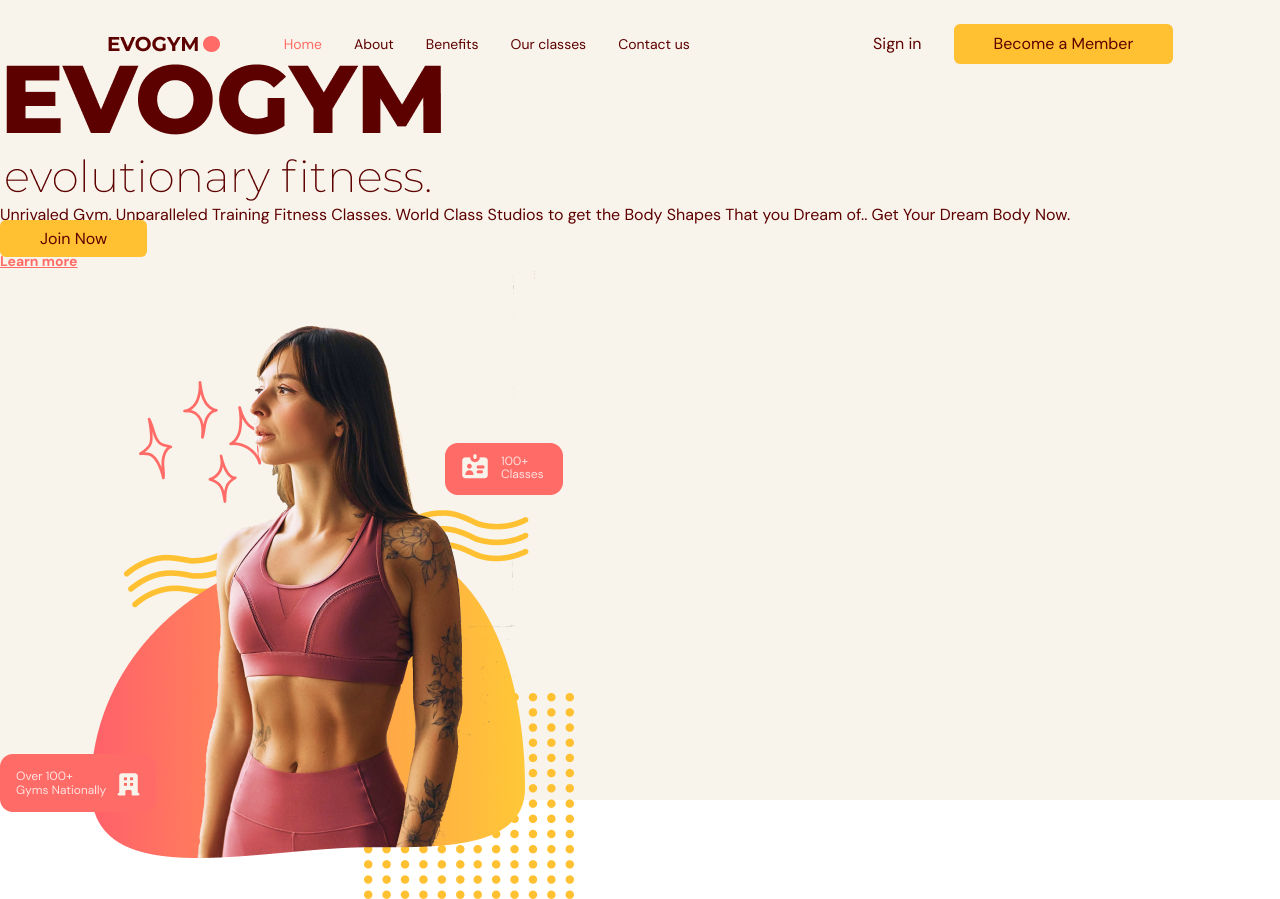
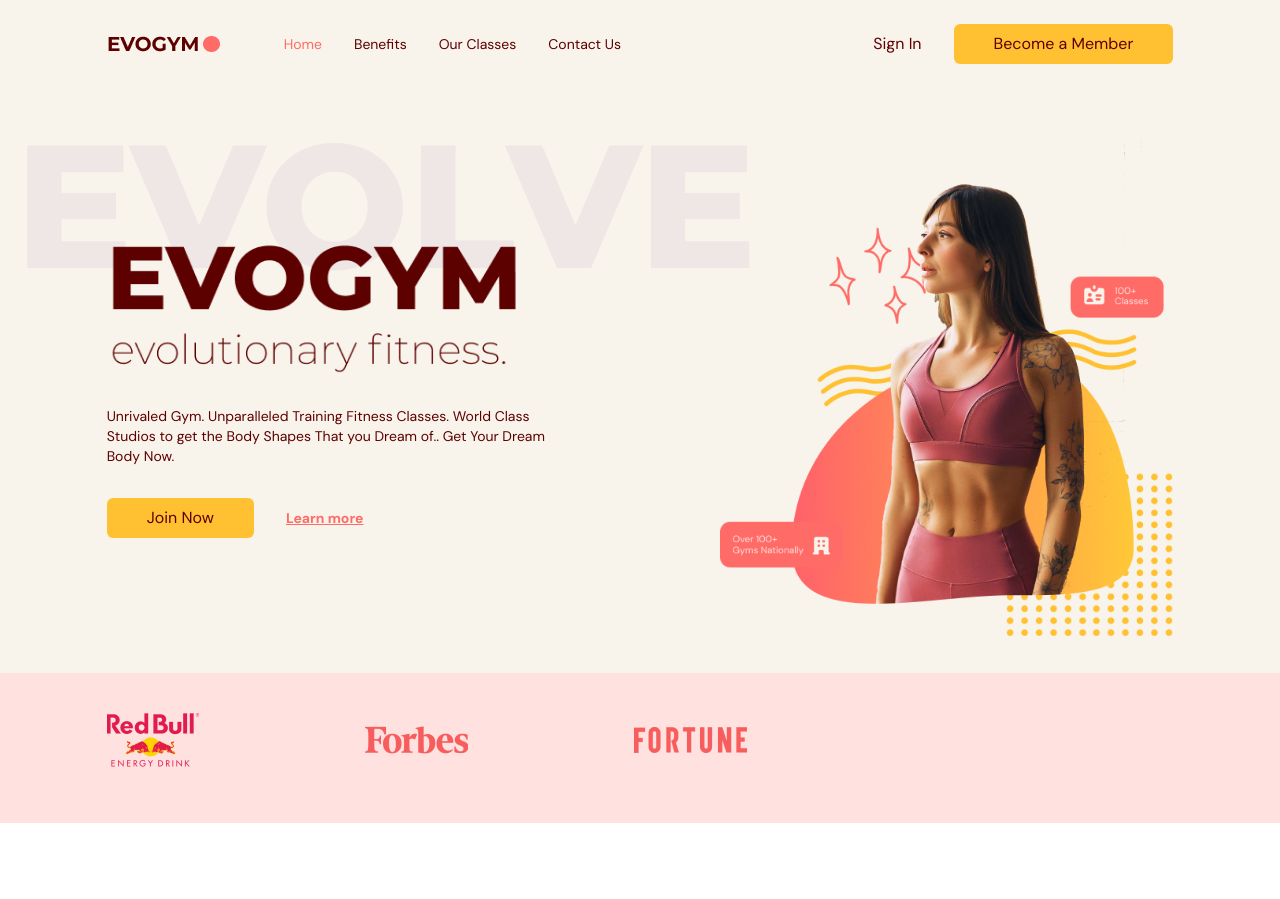
Before and after one commit to Cyberpunk2027/Fitness-app, a React (Vite) app in the folder Finetness/: page / in a window 1280 px wide. After the commit the page ends 823 px from the top, so only its background shows below. Built offline with nearby package versions, Linux system fonts and the light colour scheme.

Commit message:
styling of home page

```diff
--- a/Finetness/src/components/Home/Home.tsx
+++ b/Finetness/src/components/Home/Home.tsx
@@ -13,29 +13,33 @@
 }
 
 const Home = ({setSelectedPage}: Props) => {
-    const isAboveMediumScreens = useMediaQuery("min-width:1060px")
+    const isAboveMediumScreens = useMediaQuery("(min-width:1060px)")
 
     return (
     <section id="home" className="gap-16 bg-gray-20 py-10 md:h-full md:pb-0">
         {/* IMAGE AND MAIN HEADER */}
-        <div>
+        <div className="md:flex mx-auto w-5/6 items-center justify-center md:h-5/6">
             {/* MAIN HEADER */}
-            <div>
+            <div className="z-10 mt-32 md:basis-3/5">
                 {/* HEADINGS */}
-                <div>
-                    <div>
-                        <div>
+                <div className="md:-mt-20">
+                    <div className="relative">
+                        <div className="before:absolute
+                        before:-top-20
+                        before:-left-20
+                        before:z-[-1]
+                        before:content-evolvetext">
                             <img alt="home-page-text" src={HomePageText}/>
                         </div>
                     </div>
-                    <p>
+                    <p className="mt-8 text-sm">
                     Unrivaled Gym. Unparalleled Training Fitness Classes. World Class
                     Studios to get the Body Shapes That you Dream of.. Get Your Dream
                     Body Now.
                     </p>
                 </div>
                 {/* ACTIONS */}
-                <div>
+                <div className="mt-8 flex items-center gap-8">
                     <ActionButton setSelectedPage={setSelectedPage}>
                         Join Now
                     </ActionButton>
@@ -50,16 +54,18 @@
             </div>
 
             {/* IMAGE */}
-            <div>
+            <div className="flex basis-3/5 justify-center md:z-10
+                md:ml-40 md:mt-16 md:justify-items-end
+            ">
                 <img alt="home-pageGraphic" src={HomePageGraphic}/>
             </div>
         </div>
 
         {/* SPONSORS */}
         {isAboveMediumScreens && (
-            <div>
-                <div>
-                    <div>
+            <div className="h-[150px] w-full bg-primary-100 py-10">
+                <div className="mx-auto w-5/6">
+                    <div className="flex w-3/5 items-center justify-between gap-8">
                         <img alt="redbull-sponsor" src={SponsorRedBull}/>
                         <img alt="forbes-sponsor" src={SponsorForbes}/>
                         <img alt="fortune-sponsor" src={SponsorFortune}/>
--- a/Finetness/src/components/navbar/Navbar.tsx
+++ b/Finetness/src/components/navbar/Navbar.tsx
@@ -7,37 +7,33 @@
 import ActionButton from "@/shared/ActionButton"
 
 type Props = {
-    isTopOfPage: boolean,
-    selectedPage: SelectedPage,
-    setSelectedPage: (value: SelectedPage) => void
-}
+  isTopOfPage: boolean;
+  selectedPage: SelectedPage;
+  setSelectedPage: (value: SelectedPage) => void;
+};
 
-const Navbar = ({isTopOfPage, selectedPage, setSelectedPage}: Props) => {
-    const flexBetween = "flex items-center justify-between"
-    const isAboveMediumScreens = useMediaQuery("(min-width: 1060px")
-    const [isMenuToggled, setIsMenuToggled] = useState<boolean>(false)
-    const navbarBackground = isTopOfPage ? "" : "bg-primary-100 drop-shadow"
+const Navbar = ({ isTopOfPage, selectedPage, setSelectedPage }: Props) => {
+  const flexBetween = "flex items-center justify-between";
+  const [isMenuToggled, setIsMenuToggled] = useState<boolean>(false);
+  const isAboveMediumScreens = useMediaQuery("(min-width: 1060px)");
+  const navbarBackground = isTopOfPage ? "" : "bg-primary-100 drop-shadow";
+
   return (
     <nav>
       <div
-            className = {
-                `${navbarBackground} ${flexBetween} fixed top-0 z-30 w-full py-6`
-            }>
+        className={`${navbarBackground} ${flexBetween} fixed top-0 z-30 w-full py-6`}
+      >
         <div className={`${flexBetween} mx-auto w-5/6`}>
           <div className={`${flexBetween} w-full gap-16`}>
             {/* LEFT SIDE */}
-                    <img alt="logo" src={Logo}></img>
+            <img alt="logo" src={Logo} />
 
             {/* RIGHT SIDE */}
-                    {isAboveMediumScreens ? <div className={`${flexBetween} w-full`}>
+            {isAboveMediumScreens ? (
+              <div className={`${flexBetween} w-full`}>
                 <div className={`${flexBetween} gap-8 text-sm`}>
                   <Link
                     page="Home"
-                                selectedPage={selectedPage}
-                                setSelectedPage={setSelectedPage}
-                                />
-                            <Link
-                                page="About"
                     selectedPage={selectedPage}
                     setSelectedPage={setSelectedPage}
                   />
@@ -47,53 +43,49 @@
                     setSelectedPage={setSelectedPage}
                   />
                   <Link
-                                page="Our classes"
+                    page="Our Classes"
                     selectedPage={selectedPage}
                     setSelectedPage={setSelectedPage}
                   />
-                            <Link page="Contact us"
+                  <Link
+                    page="Contact Us"
                     selectedPage={selectedPage}
                     setSelectedPage={setSelectedPage}
                   />
                 </div>
                 <div className={`${flexBetween} gap-8`}>
-                            <p>Sign in</p>
+                  <p>Sign In</p>
                   <ActionButton setSelectedPage={setSelectedPage}>
                     Become a Member
                   </ActionButton>
                 </div>
-                    </div> : (
-                        <div>
+              </div>
+            ) : (
               <button
                 className="rounded-full bg-secondary-500 p-2"
                 onClick={() => setIsMenuToggled(!isMenuToggled)}
               >
-                                <Bars3Icon className="h-6 w-6 text-white"/>
+                <Bars3Icon className="h-6 w-6 text-white" />
               </button>
-                        </div>
             )}
           </div>
         </div>
       </div>
 
-        {/*MOBILE MODAL MENU */}
+      {/* MOBILE MENU MODAL */}
       {!isAboveMediumScreens && isMenuToggled && (
         <div className="fixed right-0 bottom-0 z-40 h-full w-[300px] bg-primary-100 drop-shadow-xl">
           {/* CLOSE ICON */}
           <div className="flex justify-end p-12">
             <button onClick={() => setIsMenuToggled(!isMenuToggled)}>
-                        <XMarkIcon className="h-6 w-6 text-gray-400"/>
+              <XMarkIcon className="h-6 w-6 text-gray-400" />
             </button>
           </div>
+
           {/* MENU ITEMS */}
           <div className="ml-[33%] flex flex-col gap-10 text-2xl">
             <Link
               page="Home"
-                                selectedPage={selectedPage}
-                                setSelectedPage={setSelectedPage}
-                                />
-                            <Link
-                                page="About"
               selectedPage={selectedPage}
               setSelectedPage={setSelectedPage}
             />
@@ -103,11 +95,12 @@
               setSelectedPage={setSelectedPage}
             />
             <Link
-                                page="Our classes"
+              page="Our Classes"
               selectedPage={selectedPage}
               setSelectedPage={setSelectedPage}
             />
-                            <Link page="Contact us"
+            <Link
+              page="Contact Us"
               selectedPage={selectedPage}
               setSelectedPage={setSelectedPage}
             />
@@ -115,7 +108,7 @@
         </div>
       )}
     </nav>
-  )
-}
+  );
+};
 
 export default Navbar
```
Lines whose indentation alone changed are shown as unchanged.
